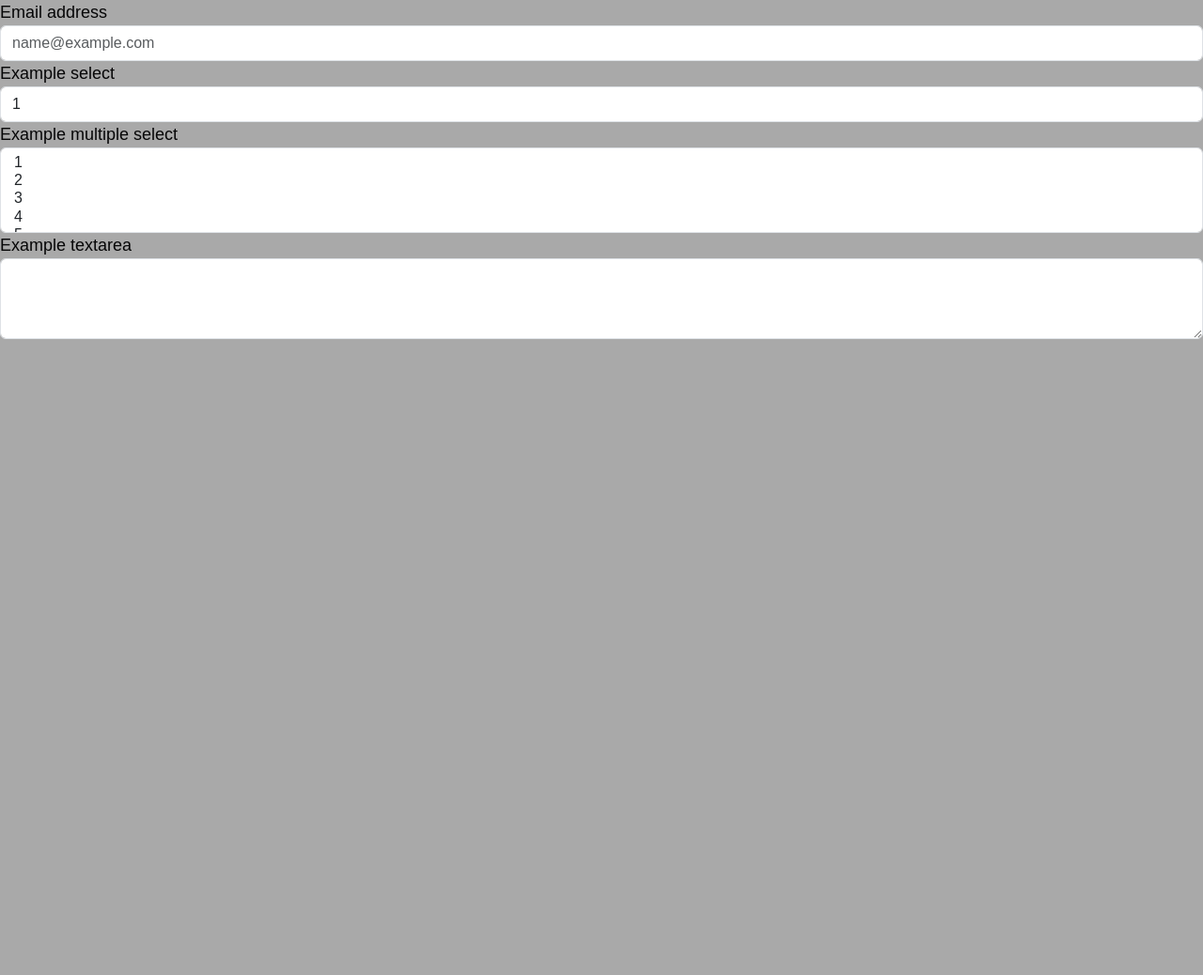
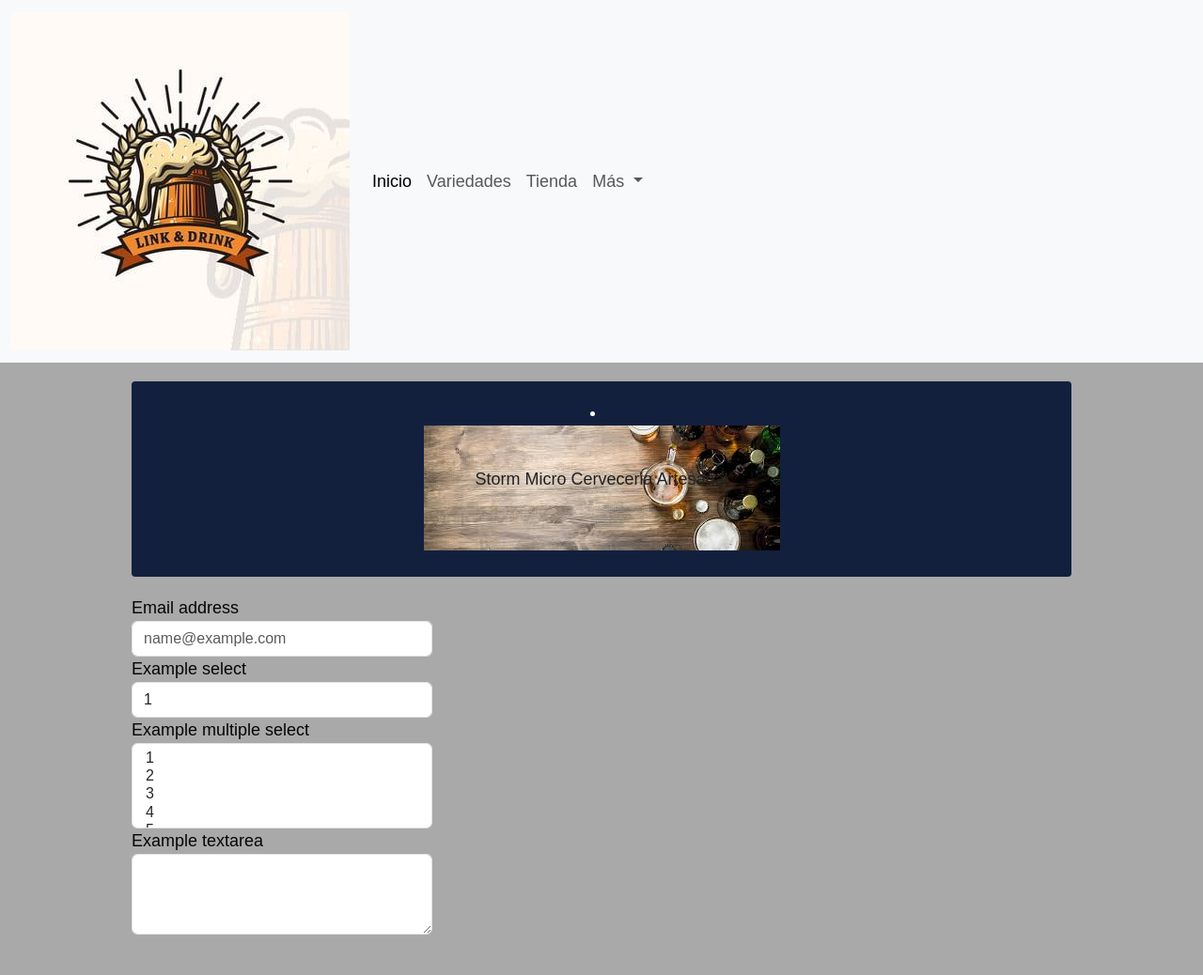
Before and after one commit to Gpalmale/cerveceria-storm, a plain HTML site: page Contacto.html in a window 1280 px wide. Shown: the whole page at 94% size. Before the commit the page ends 800 px from the top, so only its background shows below. Drawn offline with nearby package versions, Linux system fonts and the light colour scheme.

Commit message:
Contacto con CSS

```diff
--- a/Contacto.html
+++ b/Contacto.html
@@ -11,7 +11,43 @@
 
 </head>
 <body>
+    <nav class="navbar navbar-expand-lg bg-body-tertiary">
+        <div class="container-fluid">
+          <a class="navbar-brand" href="index.html"><img class="logo1" src="IMAGENES/logo Cerveza.jpg" alt=""></a>
+          <button class="navbar-toggler" type="button" data-bs-toggle="collapse" data-bs-target="#navbarNavDropdown" aria-controls="navbarNavDropdown" aria-expanded="false" aria-label="Toggle navigation">
+            <span class="navbar-toggler-icon"></span>
+          </button>
+          <div class="collapse navbar-collapse" id="navbarNavDropdown">
+            <ul class="navbar-nav">
+              <li class="nav-item">
+                <a class="nav-link active" aria-current="page" href="#">Inicio</a>
+              </li>
+              <li class="nav-item">
+                <a class="nav-link" href="variedades.html">Variedades</a>
+              </li>
+              <li class="nav-item">
+                <a class="nav-link" href="Tienda.html">Tienda</a>
+              </li>
+              <li class="nav-item dropdown">
+                <a class="nav-link dropdown-toggle" href="#" role="button" data-bs-toggle="dropdown" aria-expanded="false">
+                  Más
+                </a>
+                <ul class="dropdown-menu">
+                  <li><a class="dropdown-item" href="Nosotros.html">Nosotros</a></li>
+                  <li><a class="dropdown-item" href="Contacto.html">Contacto</a></li>
+                </ul>
+              </li>
+            </ul>
+          </div>
+        </div>
+      </nav>
 
+    <div class="contenedor">
+        <header class="header">
+            <div class="imagen"><li><h2 href="index.html"><img src="IMAGENES/header.jfif"></h2></li></div>
+            <div class="texto-encima"></div>
+            <div class="centrado">Storm Micro Cerveceria Artesanal</div>
+        </header>
     <form>
         <div class="form-group">
           <label for="exampleFormControlInput1">Email address</label>
```
